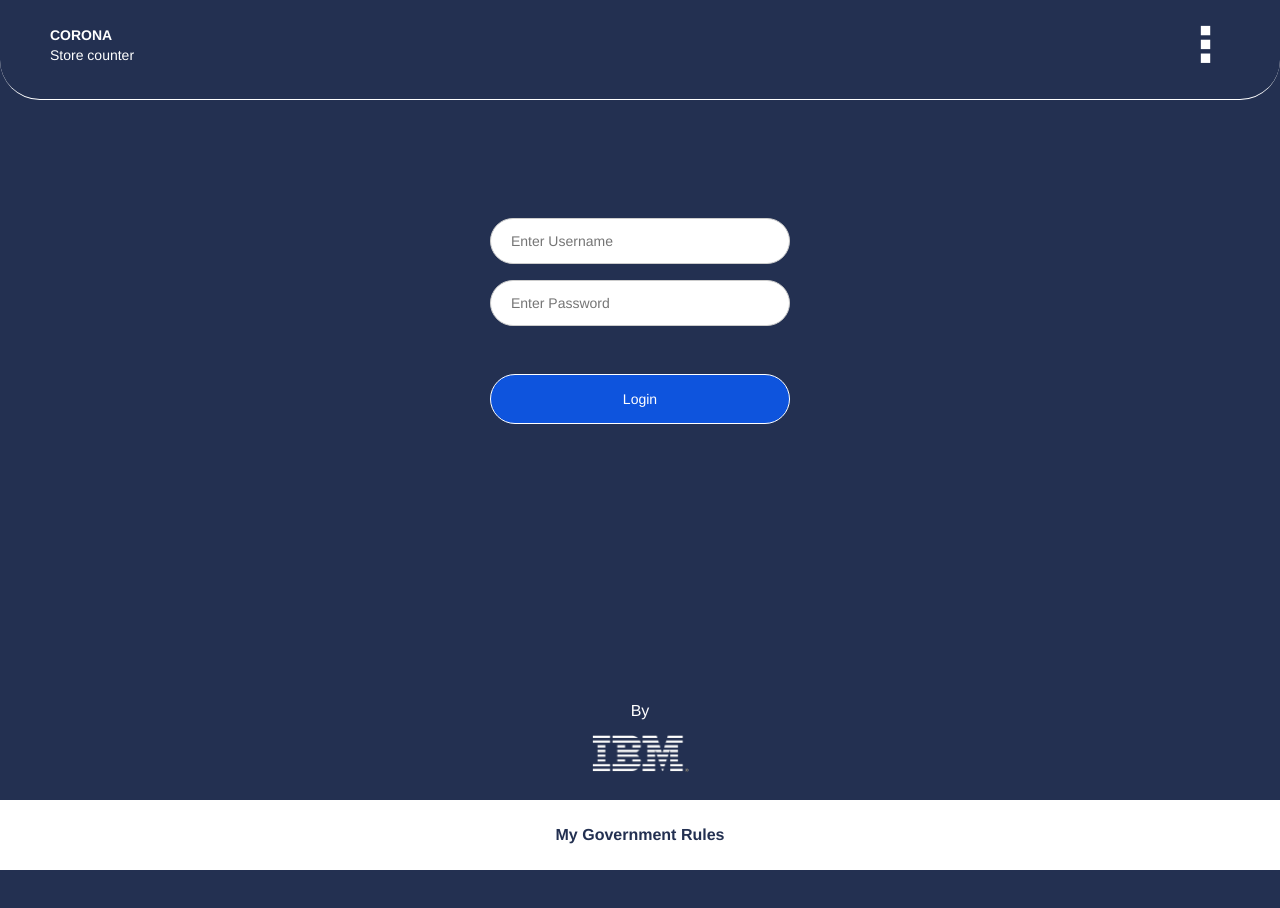
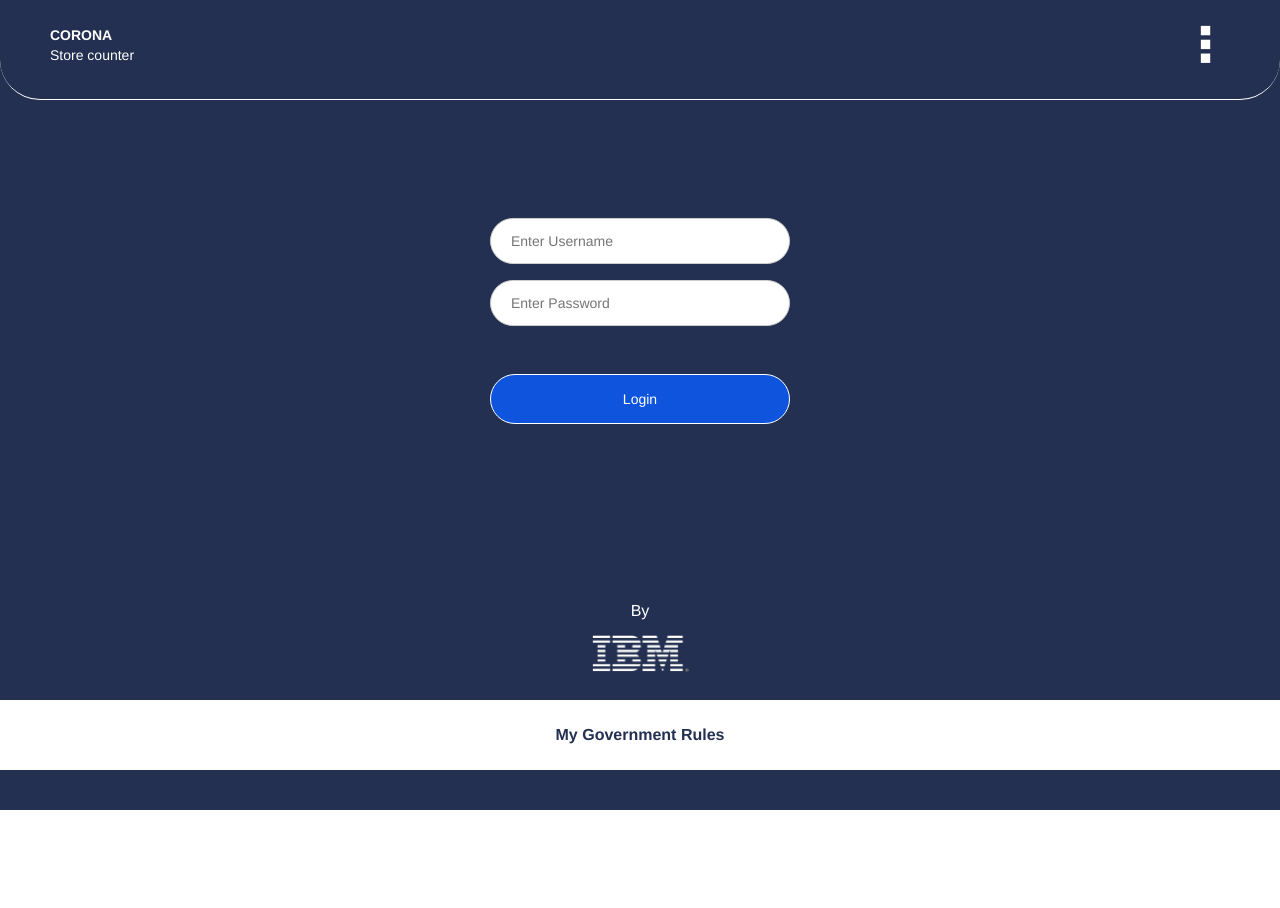
Before and after one commit to quinomanders/counter, an Angular app: page /login in a window 1280 px wide. After the commit the page ends 810 px from the top, so only its background shows below. Built offline with nearby package versions, Linux system fonts and the light colour scheme.

Commit message:
third commit

```diff
--- a/src/app/components/counter/counter.component.scss
+++ b/src/app/components/counter/counter.component.scss
@@ -1,7 +1,7 @@
 #page-container {
   position: relative;
   background-color: #fff;
-  min-height: 100vh;
+  min-height: calc(100vh - 100px);
 }
 
 .container {
--- a/src/app/components/dashboard/dashboard.component.scss
+++ b/src/app/components/dashboard/dashboard.component.scss
@@ -1,7 +1,7 @@
 #page-container {
   position: relative;
   background-color: #233051;
-  min-height: 100vh;
+  min-height: calc(100vh - 100px);
 }
 
 .main {
--- a/src/app/components/footer/footer.component.ts
+++ b/src/app/components/footer/footer.component.ts
@@ -1,4 +1,5 @@
 import { Component, OnInit } from '@angular/core';
+import {Router} from '@angular/router';
 
 @Component({
   selector: 'app-footer',
@@ -9,13 +10,16 @@ export class FooterComponent implements OnInit {
   public counter: boolean;
   public results: boolean;
   public stores: boolean;
-  public invertedView: boolean;
-  public constructor() { }
+
+  public constructor(private router: Router) { }
 
   public ngOnInit(): void {
     this.counter = false;
     this.results = false;
     this.stores = false;
+
+    console.log('location', window.location.href);
+    console.log('location 2', this.router.url);
 
     if ((window.location.href).includes('results')) {
       this.results = true;
--- a/src/app/components/login/login.component.scss
+++ b/src/app/components/login/login.component.scss
@@ -1,7 +1,7 @@
 #page-container {
   position: relative;
   background-color: #233051;
-  min-height: 100vh;
+  min-height: calc(100vh - 100px);
 }
 
 input[type=text], input[type=password] {
--- a/src/app/components/results/results.component.scss
+++ b/src/app/components/results/results.component.scss
@@ -1,7 +1,7 @@
 #page-container {
   position: relative;
   background-color: #fff;
-  min-height: 100vh;
+  min-height: calc(100vh - 100px);
 }
 
 #content-wrap {
--- a/src/app/components/stores/stores.component.scss
+++ b/src/app/components/stores/stores.component.scss
@@ -1,7 +1,7 @@
 #page-container {
   position: relative;
   background-color: #fff;
-  min-height: 100vh;
+  min-height: calc(100vh - 100px);
 }
 
 #content-wrap {
```
Also changed, not shown: src/app/components/footer/footer.component.html (+8 -7 lines).
